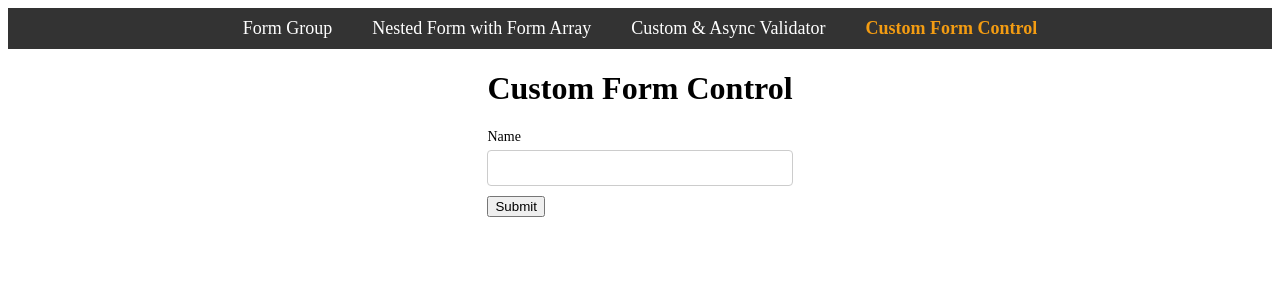
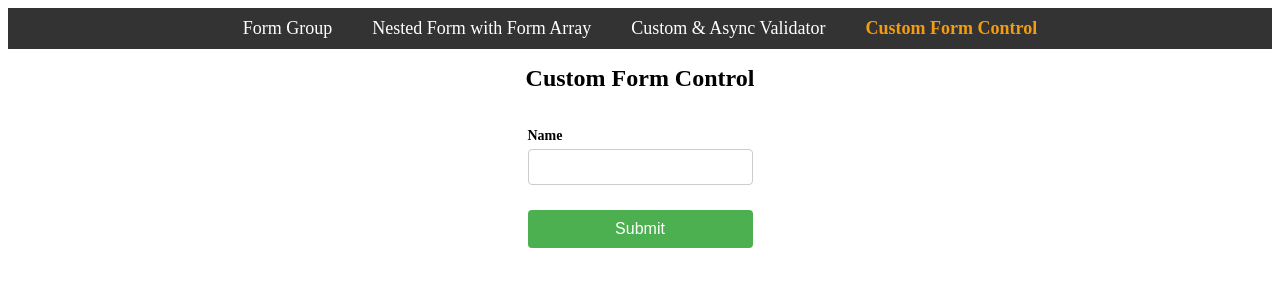
Before and after one commit to etienne-orchis/advanced-ng-app, an Angular app: page /reactive-form/custom-form-control in a window 1280 px wide. Shown: the top 300 px of the page. Built offline with nearby package versions, Linux system fonts and the light colour scheme.

Commit message:
some css stylization

```diff
--- a/src/app/components/custom-form-control/custom-form-control.component.scss
+++ b/src/app/components/custom-form-control/custom-form-control.component.scss
@@ -5,8 +5,10 @@
 }
 
 label {
+  display: block;
   font-size: 14px;
   margin-bottom: 5px;
+  font-weight: bold;
 }
 
 input {
--- a/src/app/components/testing-custom-input/testing-custom-input.component.scss
+++ b/src/app/components/testing-custom-input/testing-custom-input.component.scss
@@ -0,0 +1,48 @@
+/* General styles for the page */
+h1 {
+  font-size: 24px;
+  text-align: center;
+}
+
+/* Form container styling */
+form {
+  max-width: 600px;
+  margin: 0 auto;
+  padding: 20px;
+  border-radius: 8px;
+
+  /* Spacing between form elements */
+  display: flex;
+  flex-direction: column;
+  gap: 15px;
+
+  /* Submit button styling */
+  button {
+    padding: 10px;
+    background-color: #4caf50;
+    color: white;
+    font-size: 1rem;
+    border: none;
+    border-radius: 4px;
+    cursor: pointer;
+    transition: background-color 0.3s ease;
+
+    &:hover {
+      background-color: #45a049;
+    }
+
+    &:focus {
+      outline: none;
+    }
+  }
+}
+
+/* Custom Form Control Styling */
+app-custom-form-control {
+  width: 100%; // Ensure the custom form control takes up full width of the form
+}
+
+/* Optional global styling for any input */
+input {
+  width: 100%;
+}
```
